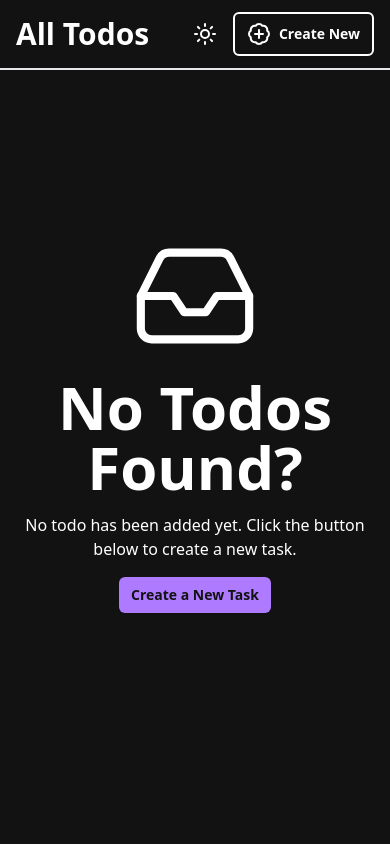
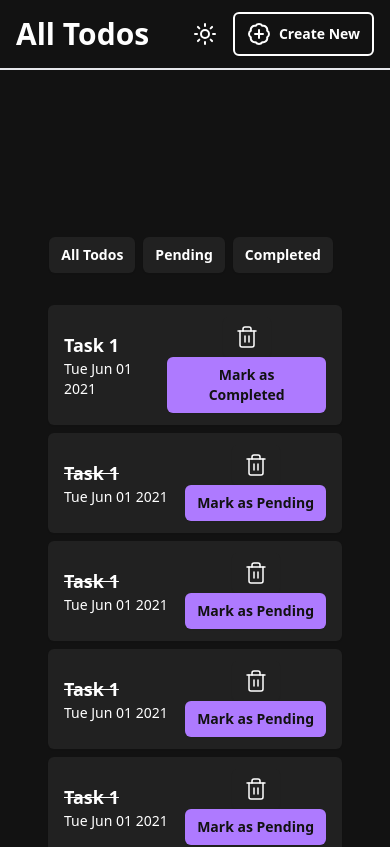
Before and after one commit to TheChirag356/todo-web-app, a React (Vite) app in the folder client/: page / in a window 390 px wide. Shown: the top 847 px of the page. Built offline with nearby package versions, Linux system fonts and the light colour scheme.

Commit message:
refactor: Update Hero component to display task list and buttons in a responsive layout

```diff
--- a/client/src/components/Hero/Hero.jsx
+++ b/client/src/components/Hero/Hero.jsx
@@ -5,18 +5,48 @@ import { DialogBox } from "../DialogBox/DialogBox.jsx";
 
 function Hero() {
   const [task, setTask] = useState([
-    // {
-    //   id: 1,
-    //   title: "Task 1",
-    //   date: "Tue Jun 01 2021",
-    //   completed: false,
-    // },
-    // {
-    //   id: 1,
-    //   title: "Task 1",
-    //   date: "Tue Jun 01 2021",
-    //   completed: true,
-    // },
+    {
+      id: 1,
+      title: "Task 1",
+      date: "Tue Jun 01 2021",
+      completed: false,
+    },
+    {
+      id: 1,
+      title: "Task 1",
+      date: "Tue Jun 01 2021",
+      completed: true,
+    },
+    {
+      id: 1,
+      title: "Task 1",
+      date: "Tue Jun 01 2021",
+      completed: true,
+    },
+    {
+      id: 1,
+      title: "Task 1",
+      date: "Tue Jun 01 2021",
+      completed: true,
+    },
+    {
+      id: 1,
+      title: "Task 1",
+      date: "Tue Jun 01 2021",
+      completed: true,
+    },
+    {
+      id: 1,
+      title: "Task 1",
+      date: "Tue Jun 01 2021",
+      completed: true,
+    },
+    {
+      id: 1,
+      title: "Task 1",
+      date: "Tue Jun 01 2021",
+      completed: true,
+    },
   ]);
 
   const [showComponent, setShowComponent] = useState(false);
@@ -41,7 +71,7 @@ function Hero() {
   const theme = sessionStorage.getItem("theme");
 
   return (
-    <div className="dark:bg-[#121212] min-h-screen relative flex items-center justify-center">
+    <div className=" dark:bg-[#121212] bg-white min-h-screen relative flex items-center justify-center">
       <Toaster richColors />
       {task.length === 0 ? (
         <div className="flex flex-col items-center gap-4 text-black dark:text-white">
@@ -77,12 +107,26 @@ function Hero() {
               </button>
             ))}
           </div>
+          <div className="flex flex-col items-center w-full max-w-6xl px-4 gap-2 min-h-screen">
+            <div className="mb-4 flex flex-wrap justify-center max-w-2xl mt-[20vh]">
+              {view.map((item, index) => (
+                <button
+                  key={index}
+                  type="button"
+                  className="rounded-md px-3 py-2 text-sm font-semibold dark:bg-[#212121] bg-[#f0f0f0] dark:text-white text-slate-950 dark:hover:bg-[#2a2a2a] hover:bg-[#e0e0e0] shadow-sm mr-2 mb-2">
+                  {item}
+                </button>
+              ))}
+            </div>
+
+            {/* Todos Start here */}
+            <div className="flex flex-col items-center w-full max-w-6xl px-4 gap-2 min-h-screen">
               <div className="w-full flex flex-col items-center">
-            {task.map((item, index) => {
-              return (
+                <div className="w-full max-w-4xl">
+                  {task.map((item, index) => (
                     <div
                       key={index}
-                  className="flex items-center justify-between max-w-4xl w-full px-4 py-3 dark:bg-[#212121] bg-[#f0f0f0] dark:text-white text-slate-950 shadow-sm rounded-md mb-2">
+                      className="flex items-center justify-between w-full px-4 py-3 dark:bg-[#212121] bg-[#f0f0f0] dark:text-white text-slate-950 shadow-sm rounded-md mb-2">
                       <div>
                         <h3 className="font-semibold text-lg">
                           {item.completed ? (
@@ -112,8 +156,11 @@ function Hero() {
                         </div>
                       </div>
                     </div>
-              );
-            })}
+                  ))}
+                </div>
+              </div>
+            </div>
+            {/* todos end here */}
           </div>
         </div>
       )}
```
Lines whose indentation alone changed are shown as unchanged.
